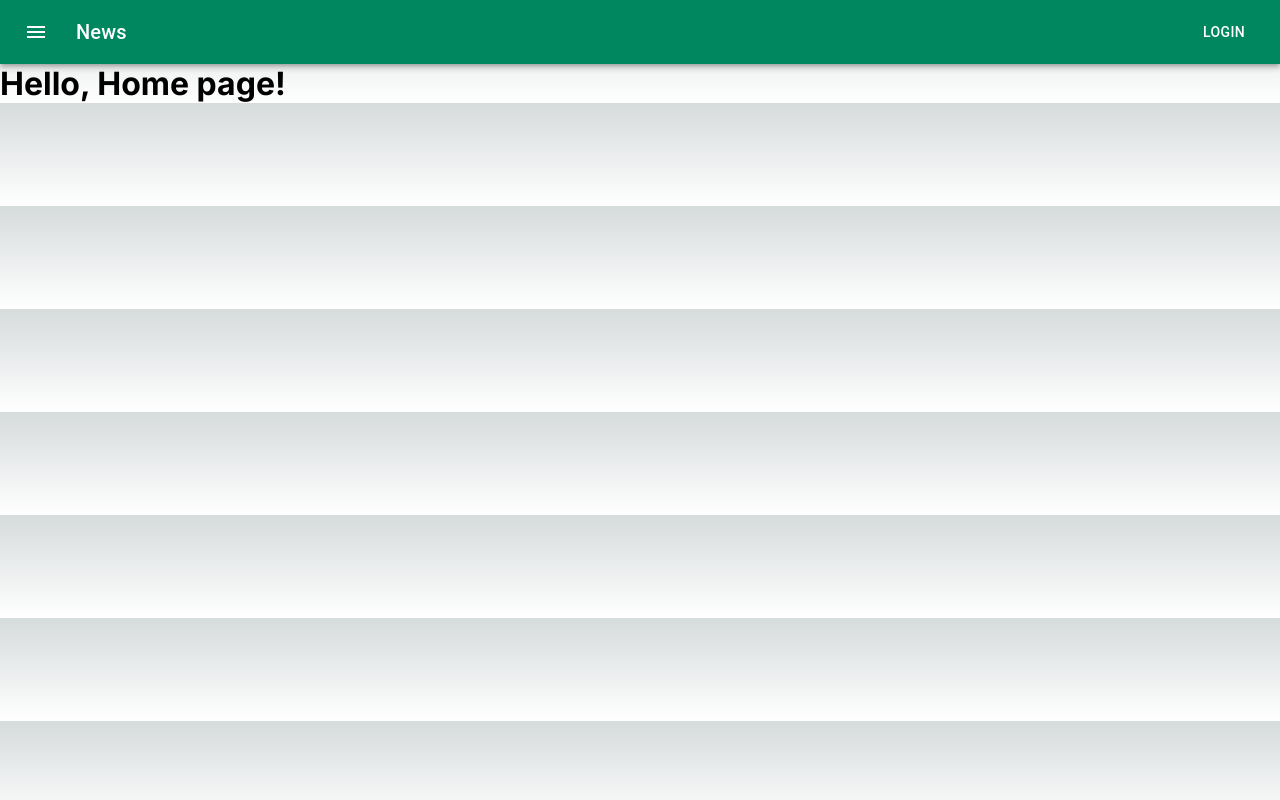
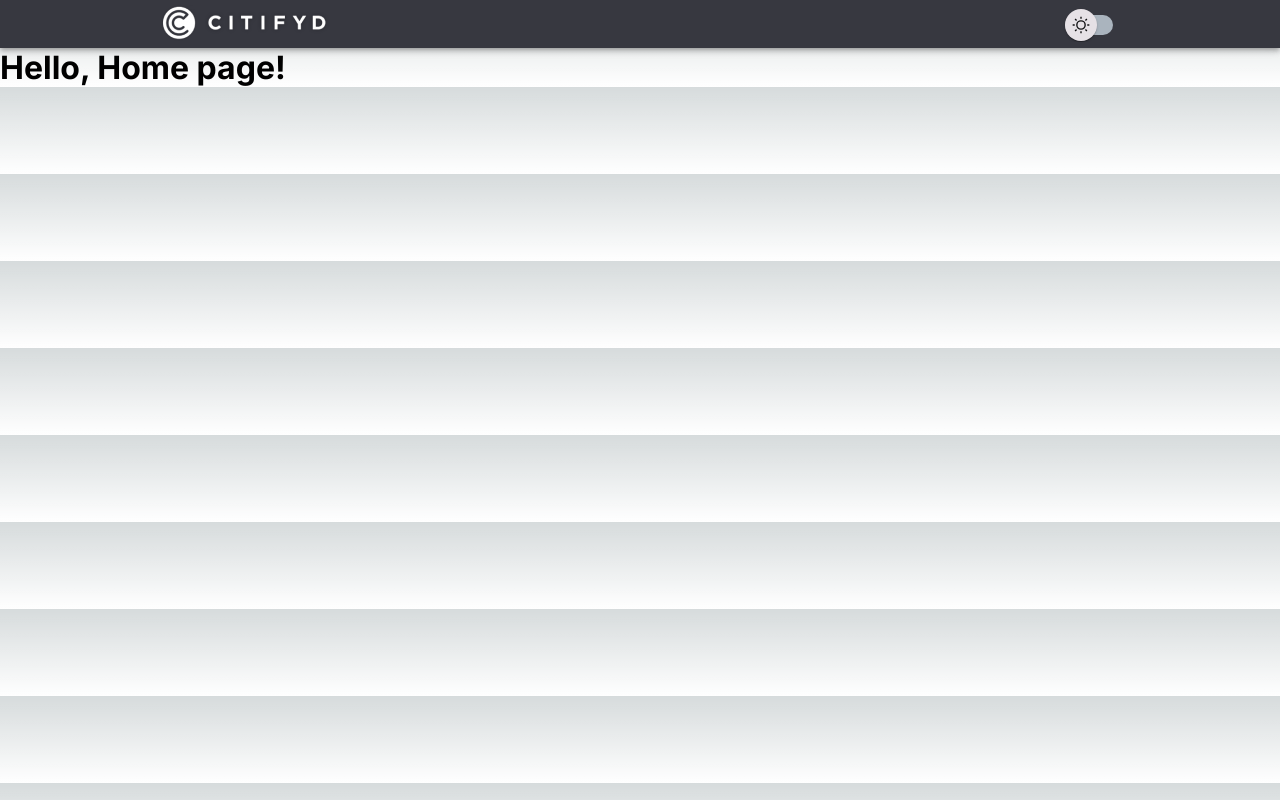
Before and after one commit to camilaCmendes/crud-google-maps, a Next.js app: page / in a window 1280 px wide. Built offline with nearby package versions, Linux system fonts and the light colour scheme.

Commit message:
feat: appbar component

```diff
--- a/src/components/appbar/index.tsx
+++ b/src/components/appbar/index.tsx
@@ -1,33 +1,24 @@
-import { Menu } from "@mui/icons-material";
-import {
-  Box,
-  IconButton,
-  Toolbar,
-  AppBar as MuiAppBar,
-  Typography,
-  Button,
-} from "@mui/material";
+"use client";
+import Logo from "@/assets/logo.png";
+import { Box, Grid, Toolbar } from "@mui/material";
+import Image from "next/image";
+import { Switch } from "../switch";
+import * as S from "./styles";
+import { useTheme } from "@/hooks/useTheme";
 
 export const AppBar: React.FC = () => {
+  const { toggleTheme } = useTheme();
+
   return (
-    <Box sx={{ flexGrow: 1 }}>
-      <MuiAppBar position="static" color="primary">
-        <Toolbar>
-          <IconButton
-            size="large"
-            edge="start"
-            color="inherit"
-            aria-label="menu"
-            sx={{ mr: 2 }}
-          >
-            <Menu />
-          </IconButton>
-          <Typography variant="h6" component="div" sx={{ flexGrow: 1 }}>
-            News
-          </Typography>
-          <Button color="inherit">Login</Button>
-        </Toolbar>
-      </MuiAppBar>
-    </Box>
+    <S.AppBar position="static">
+      <Grid container alignItems="center" justifyContent="space-between">
+        <Grid item>
+          <Image src={Logo} alt="logo" />
+        </Grid>
+        <Grid item>
+          <Switch onClick={toggleTheme} />
+        </Grid>
+      </Grid>
+    </S.AppBar>
   );
 };
--- a/src/components/appbar/styles.ts
+++ b/src/components/appbar/styles.ts
@@ -0,0 +1,8 @@
+"use client";
+import { AppBar as MuiAppBar, styled } from "@mui/material";
+
+export const AppBar = styled(MuiAppBar)(({ theme }) => ({
+  backgroundColor: theme.palette.grey[300],
+  height: "3rem",
+  padding: "0.25rem calc((100vw - 60rem)/2)",
+}));
```
Also changed, not shown: src/assets/logo.png (added).
